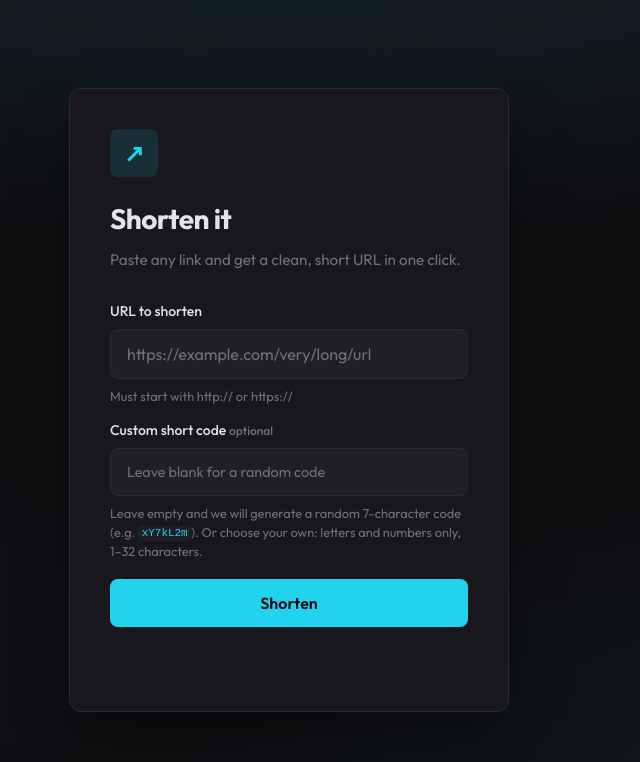
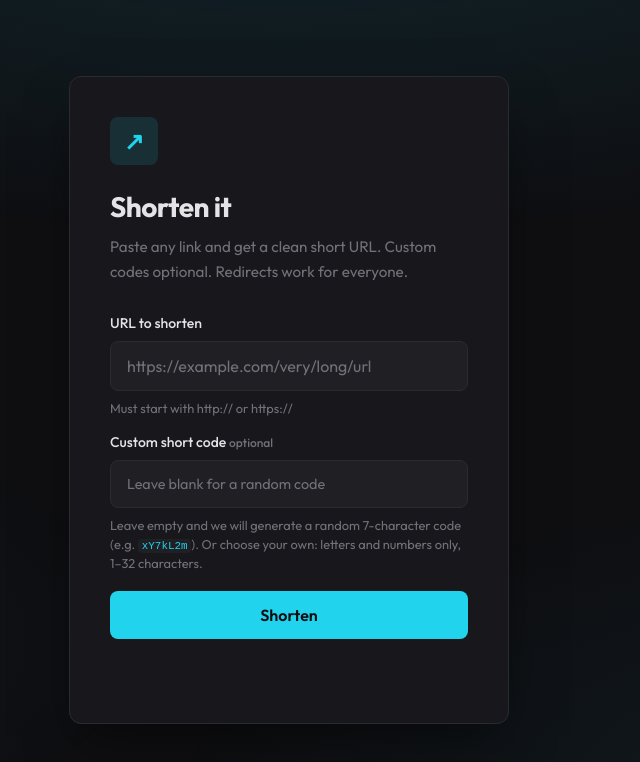
Before and after one commit to ironman-gampala/short-urls, a website: page public/index.html in a window 1280 px wide. Shown: the whole page, without its empty margins (351-991 px from the left). Drawn offline with Linux system fonts and the light colour scheme; files that its build step writes are made by us from their sources; files whose address does not match are found by name.

```diff
--- a/public/index.html
+++ b/public/index.html
@@ -14,7 +14,7 @@
   <main>
     <div class="logo">↗</div>
     <h1>Shorten it</h1>
-    <p class="tagline">Paste any link and get a clean, short URL in one click.</p>
+    <p class="tagline">Paste any link and get a clean short URL. Custom codes optional. Redirects work for everyone.</p>
     <form id="shorten-form">
       <div class="input-wrap">
         <label for="url-input" class="field-label">URL to shorten</label>
```
Also changed, not shown: package.json (+19 -3 lines), README.md, 2 other files.
